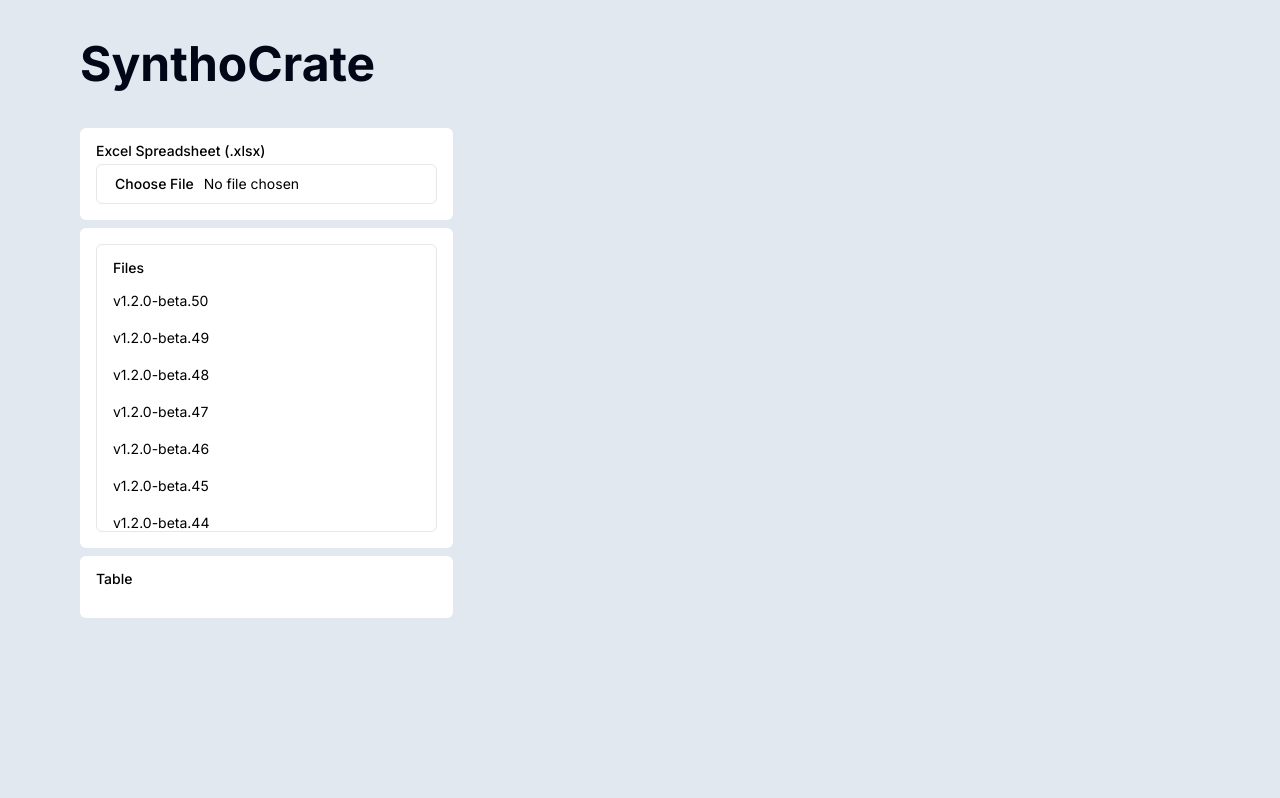
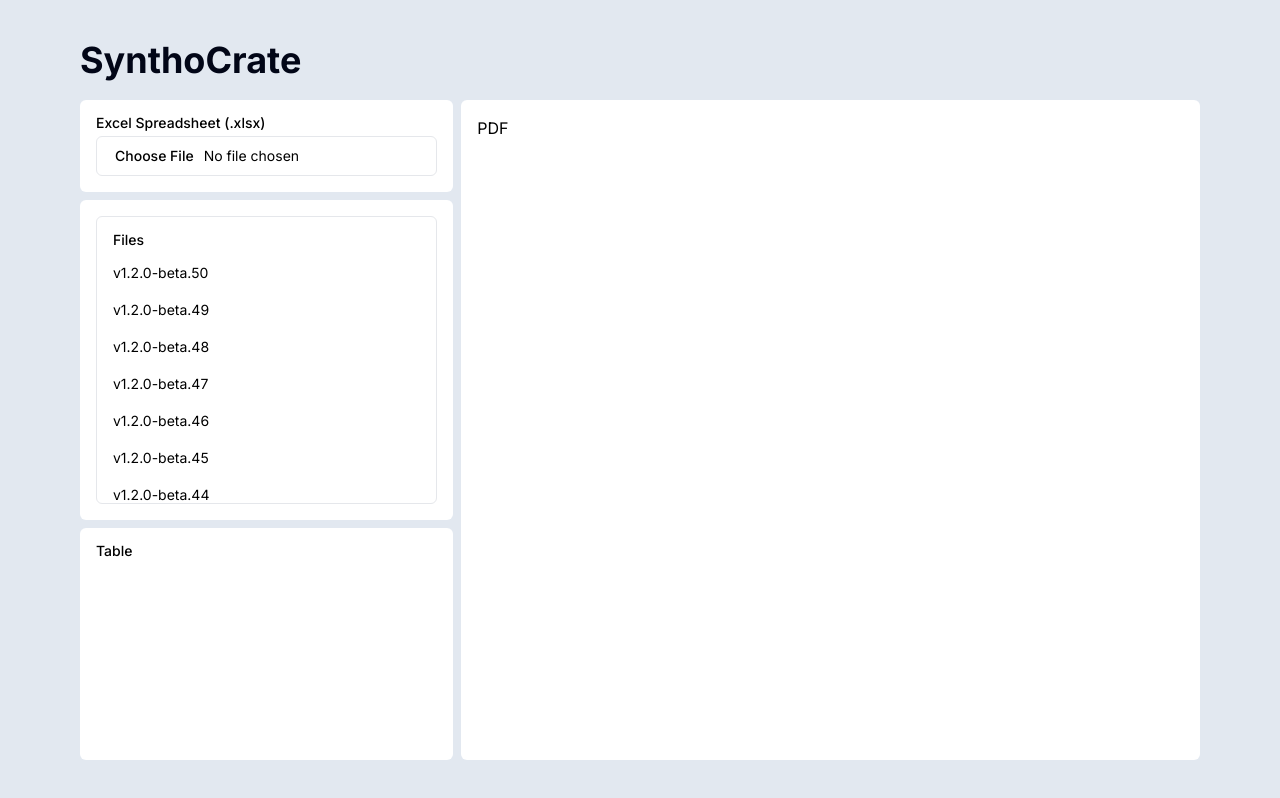
Before and after one commit to amandayyang15/synthocrate-web, a Next.js app: page / in a window 1280 px wide. Built offline with nearby package versions, Linux system fonts and the light colour scheme.

Commit message:
pre pandas implementation

```diff
--- a/src/app/globals.css
+++ b/src/app/globals.css
@@ -3,16 +3,16 @@
 @tailwind utilities;
 
 :root {
-  --foreground-rgb: 0, 0, 0;
-  --background-start-rgb: 214, 219, 220;
-  --background-end-rgb: 255, 255, 255;
+  --foreground-rgb: #000000;
+  --background-start-rgb: #d6dbdc;
+  --background-end-rgb: #ffffff;
 }
 
 @media (prefers-color-scheme: dark) {
   :root {
-    --foreground-rgb: 255, 255, 255;
-    --background-start-rgb: 0, 0, 0;
-    --background-end-rgb: 0, 0, 0;
+    --foreground-rgb: #ffffff;
+    --background-start-rgb: #000000;
+    --background-end-rgb: #000000;
   }
 }
 
--- a/src/app/layout.tsx
+++ b/src/app/layout.tsx
@@ -2,7 +2,7 @@ import type { Metadata } from "next";
 import { Inter } from "next/font/google";
 import "./globals.css";
 import { Label } from "@/components/ui/label";
-import { ScrollArea } from "@/components/ui/scroll-area";
+import { ScrollArea, ScrollBar } from "@/components/ui/scroll-area";
 import { Separator } from "@/components/ui/separator";
 import { Input } from "@/components/ui/input";
 
@@ -41,7 +41,10 @@ const tags = Array.from({ length: 50 }).map(
 
 export function ScrollAreaDemo() {
   return (
-    <ScrollArea className="h-72 rounded-md border">
+    <ScrollArea
+      className="h-72 rounded-md border"
+      // style={{ maxHeight: "160px" }}
+    >
       <div className="p-4">
         <h4 className="mb-4 text-sm font-medium leading-none">Files</h4>
         {tags.map((tag) => (
@@ -53,6 +56,7 @@ export function ScrollAreaDemo() {
           </>
         ))}
       </div>
+      {/* <ScrollBar orientation="vertical" /> */}
     </ScrollArea>
   );
 }
--- a/src/app/page.tsx
+++ b/src/app/page.tsx
@@ -3,25 +3,25 @@ import { SpreadsheetInput, ScrollAreaDemo } from "./layout";
 
 export default function Home() {
   return (
-    <main className="flex min-h-screen flex-col px-20 py-10 bg-slate-200 gap-10">
-      <h1 className="text-5xl font-bold text-left text-slate-950 text-left">
+    <main className="flex h-screen flex-col px-20 py-10 bg-slate-200 gap-5">
+      <h1 className="text-4xl font-bold text-left text-slate-950">
         SynthoCrate
       </h1>
-      <div className="flex gap-2 flex-row h-max">
+      <div className="flex flex-row gap-2 h-full">
         <div className="flex flex-col gap-2 w-4/12">
           <div className="bg-white p-4 rounded-md h-min">
-            {SpreadsheetInput()}
+            <SpreadsheetInput />
           </div>
           <div className="bg-white p-4 rounded-md h-min">
-            {ScrollAreaDemo()}
+            <ScrollAreaDemo />
           </div>
-          <div className="bg-white p-4 rounded-md h-full">
-            <h4 className="mb-4 text-sm font-medium leading-none h-full">
-              Table
-            </h4>
+          <div className="bg-white p-4 rounded-md flex-grow">
+            <h4 className="mb-4 text-sm font-medium leading-none">Table</h4>
+            {/* contents of table */}
           </div>
         </div>
-        <div className="flex flex-column">
+        <div className="flex flex-column bg-white p-4 rounded-md flex-grow">
+          PDF
         </div>
       </div>
     </main>
```
